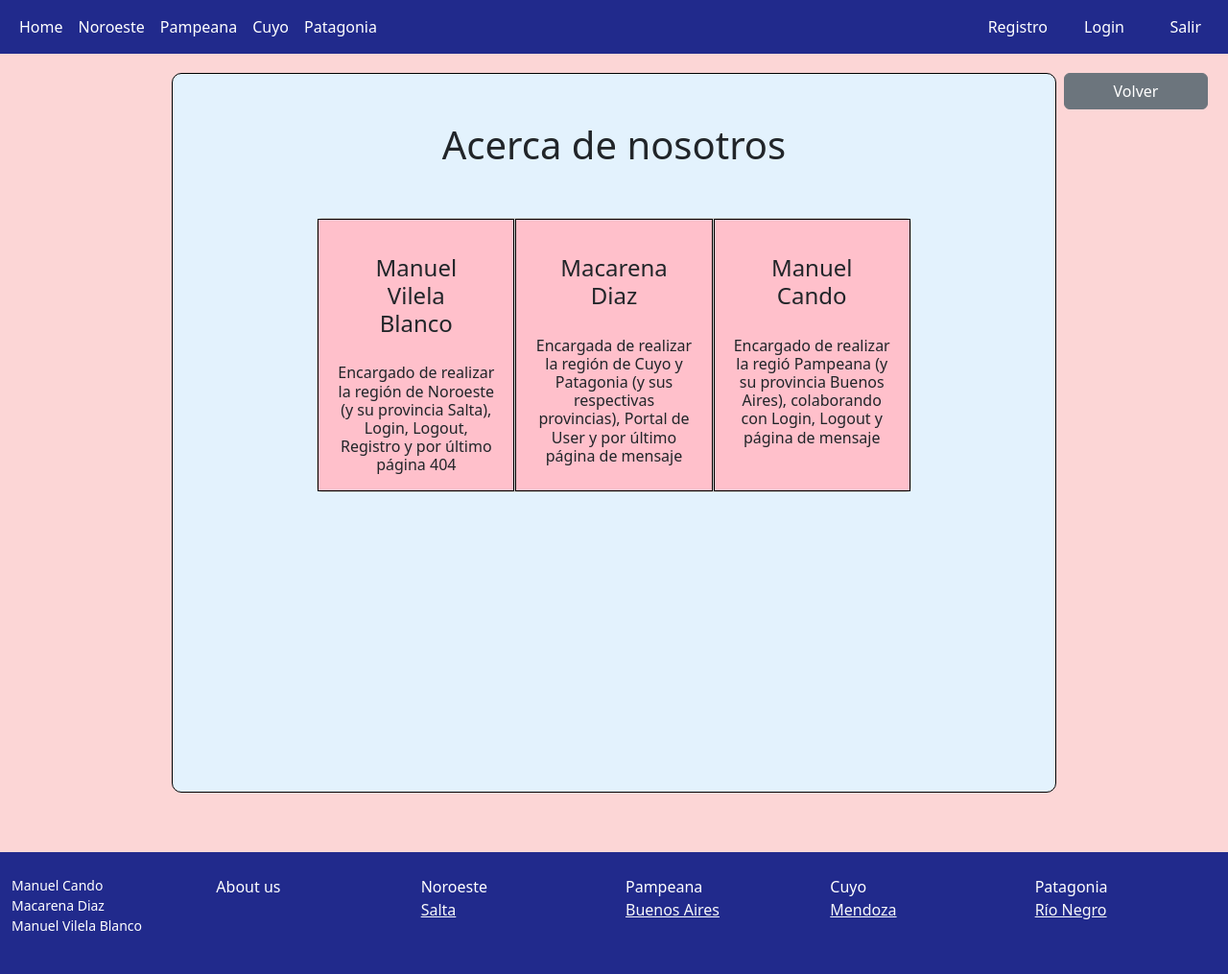
After one commit to ManuelVB99/RegionesDeArgentina, a Django app: page /aboutus/ in a window 1280 px wide. The commit adds this page. Shown: the whole page at 96% size. Run offline with Django 4.2, Linux system fonts and the light colour scheme; parts of the project's set-up code (start-up, migrations or seed data) failed here and were passed over; some libraries are stand-ins or nearby versions.

Commit message:
Se agregó la página de About Us

```diff
--- /dev/null
+++ b/ProyectoFinalCandoDiazVilela/template/aboutus.html
@@ -0,0 +1,36 @@
+{% extends "index.html" %}
+{% load static %}
+
+<link rel="stylesheet" href="{%static 'css/bootstrap.min.css'%}">
+{% block contenido %}
+<div class="flex-md-equal w-100 my-md-3 ps-md-3">
+    <div class="me-md-3 pt-3 px-3 pt-md-1 px-md-5 text-center overflow-hidden" style="border-radius: 10px; position: relative; height: 800px">
+        <a class="btn btn-secondary" style="width: 150px; position: absolute; right: 5px" href="http://127.0.0.1:8000/">Volver</a>
+        <div style="background-color: #e3f2fd; margin: 0px auto;border: 1px solid black; border-radius: 10px; height: 750px; width:80%">
+          <div class="position-absolute start-50 translate-middle-x" style="padding: 50px">
+            <h1>Acerca de nosotros</h1>
+          </div>
+          <div class="card-group" style="padding: 150px; height: 500px" >
+            <div class="card">
+              <div class="card-body" style="border: 1px solid black; background-color: pink">
+                <h4 class="card-title" style="padding: 20px">Manuel Vilela Blanco</h4>
+                <h6 class="card-text" style="">Encargado de realizar la región de Noroeste (y su provincia Salta), Login, Logout, Registro y por último página 404</h6>
+              </div>
+            </div>
+            <div class="card">
+              <div class="card-body" style="border: 1px solid black; background-color: pink">
+                <h4 class="card-title" style="padding: 20px">Macarena Diaz</h4>
+                <h6 class="card-text" style="">Encargada de realizar la región de Cuyo y Patagonia (y sus respectivas provincias), Portal de User y por último página de mensaje</h6>
+              </div>
+            </div>
+            <div class="card">
+              <div class="card-body" style="border: 1px solid black; background-color: pink">
+                <h4 class="card-title" style="padding: 20px">Manuel Cando</h4>
+                <h6 class="card-text" style="">Encargado de realizar la regió Pampeana (y su provincia Buenos Aires), colaborando con Login, Logout y página de mensaje</h6>
+              </div>
+            </div>
+        </div>
+        </div>
+    </div>
+</div>
+{% endblock %}
--- a/ProyectoFinalCandoDiazVilela/template/index.html
+++ b/ProyectoFinalCandoDiazVilela/template/index.html
@@ -17,7 +17,7 @@
             <div class="collapse navbar-collapse" id="navbarCollapse">
                 <ul class="navbar-nav me-auto mb-2 mb-md-0">
                     <li class="nav-item">
-                        <a class="nav-link active" aria-current="page" href="/">Home</a>
+                        <a class="nav-link active" aria-current="page" href="http://127.0.0.1:8000/">Home</a>
                     </li>
                     <li class="nav-item">
                         <a class="nav-link active" aria-current="page" href="/pages/noroeste">Noroeste</a>
@@ -67,7 +67,7 @@
           <small class="d-block mb-3" style="color: white">Manuel Cando<br>Macarena Diaz<br>Manuel Vilela Blanco</small>
         </div>
         <div class="col-6 col-md">
-          <a class="nav-link active" aria-current="page" href="" style="color: white">About us</a>
+          <a class="nav-link active" aria-current="page" href="/aboutus/" style="color: white">About us</a>
         </div>
         <div class="col-6 col-md">
           <a class="nav-link active" aria-current="page" style="color: white" href="/pages/noroeste">Noroeste</a>
--- a/ProyectoFinalCandoDiazVilela/urls.py
+++ b/ProyectoFinalCandoDiazVilela/urls.py
@@ -22,7 +22,8 @@ from django.conf.urls.static import static
 urlpatterns = [
     path('admin/', admin.site.urls),
     path("", index),
-    path("pages/", include("Modelos.urls"))
+    path("pages/", include("Modelos.urls")),
+    path("aboutus/", aboutus)
 ]
 
 handler404="ProyectoFinalCandoDiazVilela.views.error404"
--- a/ProyectoFinalCandoDiazVilela/views.py
+++ b/ProyectoFinalCandoDiazVilela/views.py
@@ -5,3 +5,6 @@ def index(request):
 
 def error404(request, exception):
     return render(request, "error404.html")
+
+def aboutus(request):
+    return render(request, "aboutus.html")
```
